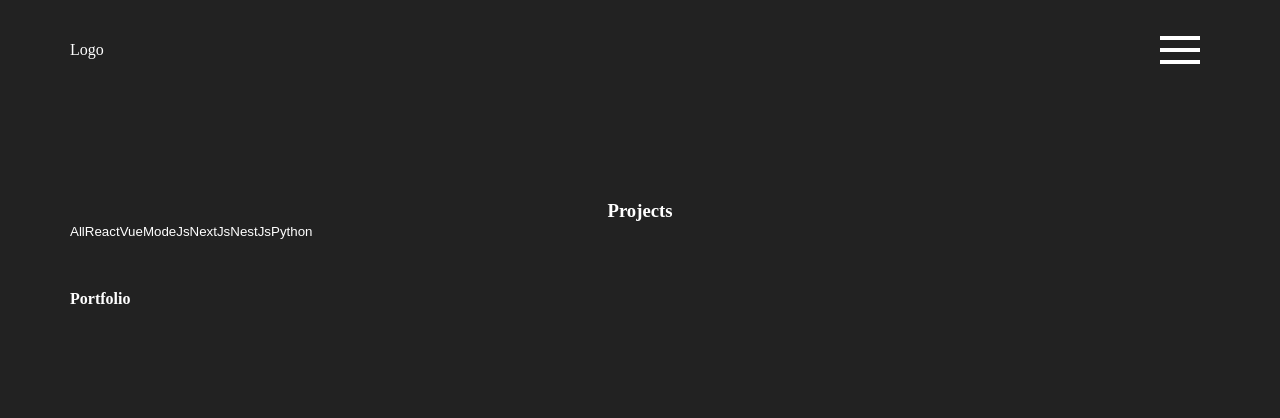
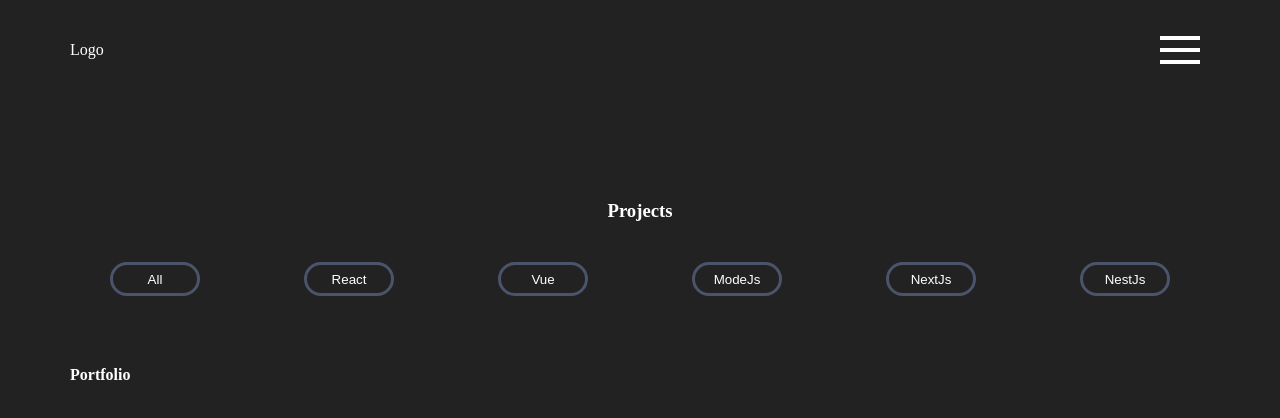
Before and after one commit to EndlessCod1ng/portfolio, a React app: page /projects in a window 1280 px wide. Shown: the top 418 px of the page. Built offline with nearby package versions, Linux system fonts and the light colour scheme; the HTML template or start-up script is replaced by a standard one.

Commit message:
cr sh/lts/Pg

```diff
--- a/src/app/styles/index.css
+++ b/src/app/styles/index.css
@@ -5,7 +5,7 @@
 
 body, .app {
   background: var(--bg-color);
-  color: #fff;
+  color: var(--primary-color);
   width: 100%;
   min-height: 100vh;
 }
--- a/src/app/styles/themes/dark.scss
+++ b/src/app/styles/themes/dark.scss
@@ -10,4 +10,8 @@
   //
   --primary-color: #fff;
   --primary-color-inverted: #222;
+  --accented-color:rgba(33, 87, 242, 1);
+
+  //
+    --button-outlined-color: rgba(76, 84, 108, 1);
 }
--- a/src/app/styles/themes/light.scss
+++ b/src/app/styles/themes/light.scss
@@ -1,8 +1,7 @@
 .app_theme_light {
-
   // Bg
-  --bg-color: #fff;
-  --bg-inverted: #222;
+  --bg-color: #efefef;
+  --bg-color-inverted: #222;
   --bg-accented-color: rgba(166, 188, 250, 1);
 
   // Header
@@ -11,6 +10,8 @@
   //
   ---primary-color: #222;
   --primary-color-inverted: #fff;
+  --accented-color: rgba(33, 87, 242, 1);
 
-
+  //
+  --button-outlined-color:  rgba(166, 188, 250, 1);
 }
--- a/src/pages/HomePage/ui/HomePage.tsx
+++ b/src/pages/HomePage/ui/HomePage.tsx
@@ -1,4 +1,4 @@
-import { Page } from "@/shared/layouts/Page"
+import { Page } from "@/shared/layouts/Page/Page"
 import { Banner } from "@/widgets/Banner/ui/Banner"
 import { Projects } from "@/widgets/Projects"
 import { Stack } from "@/widgets/Stack"
@@ -10,7 +10,7 @@ const HomePage = (
   { className }: HomePageProps
 ) => {
   return (
-    <Page>
+    <Page className={className}>
       <Banner />
       <Stack />
       <Projects />
--- a/src/pages/ProjectsPage/ui/ProjectsPage.tsx
+++ b/src/pages/ProjectsPage/ui/ProjectsPage.tsx
@@ -1,4 +1,4 @@
-import { Page } from "@/shared/layouts/Page"
+import { Page } from "@/shared/layouts/Page/Page"
 import { Projects } from "@/widgets/Projects"
 interface ProjectsPageProps {
   className?: string
@@ -7,7 +7,7 @@ const ProjectsPage = (
   { className }: ProjectsPageProps
 ) => {
   return (
-    <Page>
+    <Page className={className}>
       <Projects />
     </Page>
   )
--- a/src/shared/ui/AppButton/AppButton.module.scss
+++ b/src/shared/ui/AppButton/AppButton.module.scss
@@ -1,9 +1,32 @@
 .appButton {
   cursor: pointer;
+  transition: all linear var(--transition-delay);
   &.clear {
     border: none;
     outline: none;
     background: none;
     color: inherit;
   }
+  &.filled {
+
+  }
+
+  &.outlined {
+  border: 3px solid var(--button-outlined-color);
+  background: var(--bg-color);
+  color: var(--bg-color-inverted);
+
+  border-radius: 67px;
+  padding: 14px 30px;
+  width: 90px;height: 25px;
+  display: flex;
+  justify-content: center;
+  align-items: center;
+  &:hover {
+    transition: all linear var(--transition-delay);
+    border: 3px solid  var(--bg-accented-color);
+    background: var(--bg-accented-color);
+
+  }
+  }
 }
--- a/src/shared/ui/AppButton/AppButton.tsx
+++ b/src/shared/ui/AppButton/AppButton.tsx
@@ -2,7 +2,7 @@ import type { ButtonHTMLAttributes, ReactNode } from "react"
 import cn from "classnames"
 import s from "./AppButton.module.scss"
 
-type AppButtonVariant = "clear"
+type AppButtonVariant = "clear" | "filled" | "outlined"
 type AppButtonColorType = "primary"
 
 interface AppButtonProps extends ButtonHTMLAttributes<HTMLButtonElement> {
--- a/src/shared/ui/AppLink/AppLink.tsx
+++ b/src/shared/ui/AppLink/AppLink.tsx
@@ -3,7 +3,7 @@ import { Link, type LinkProps, type To } from "react-router"
 import cn from "classnames"
 import s from "./AppLink.module.scss"
 
-type AppLinkVariant = "clear"
+type AppLinkVariant = "clear" | "filled"
 type AppLinkColorType = "primary" | "primaryInverted"
 
 interface AppLinkProps extends Omit<LinkProps, "to"> {
--- a/src/widgets/Projects/ui/Projects.module.scss
+++ b/src/widgets/Projects/ui/Projects.module.scss
@@ -4,4 +4,19 @@
 
 .title {
   text-align: center;
+  margin-bottom: 40px;
 }
+
+.btns {
+  display: flex;
+  flex-wrap: wrap;
+  justify-content: space-around;
+  gap: 24px;
+}
+.btn {
+  display: block;
+  margin-bottom: 20px;
+  &.accented {
+
+  }
+}
--- a/src/widgets/Projects/ui/Projects.tsx
+++ b/src/widgets/Projects/ui/Projects.tsx
@@ -14,7 +14,9 @@ export const Projects = (
       <AppTitle title={"Projects"} className={s.title} />
 
       <div className={s.btns}>
-        {["All", "React", "Vue", "ModeJs", "NextJs", "NestJs", "Python"].map(t => (<AppButton key={t}>{t}</AppButton>))}
+        {["All", "React", "Vue", "ModeJs", "NextJs", "NestJs",
+          // "Python"
+        ].map(t => (<AppButton variant="outlined" className={s.btn} key={t}>{t}</AppButton>))}
       </div>
 
       <div className={s.projects}>
```
Also changed, not shown: src/shared/layouts/Page/Page.module.scss (renamed from src/shared/layouts/Page.module.scss), src/shared/layouts/Page/Page.tsx (renamed from src/shared/layouts/Page.tsx).
